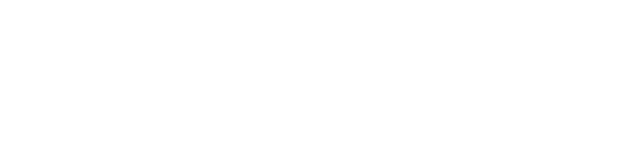
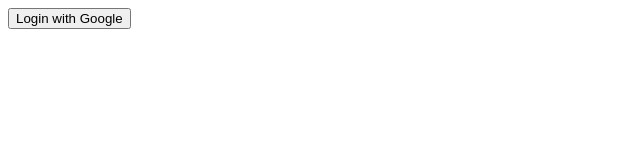
Before and after one commit to lukenems/firebase-sandbox, a plain HTML site: page public/index.html in a window 1280 px wide. Shown: the whole page, without its empty margins (0-640 px from the left). Drawn offline with Linux system fonts and the light colour scheme; some packages are replaced by stand-ins of ours.

Commit message:
Google auth configured, sooo easy

```diff
--- a/public/app.js
+++ b/public/app.js
@@ -0,0 +1,15 @@
+document.addEventListener('DOMContentLoaded', function() {
+    const app = firebase.app();
+    console.log(app)
+});
+
+function googleLogin() {
+  const provider = new firebase.auth.GoogleAuthProvider();
+
+  firebase.auth().signInWithPopup(provider)
+    .then(result => {
+      const user = result.user;
+      document.write(`Hello ${user.displayName}`);
+      console.log(user)
+    })
+}
--- a/public/index.html
+++ b/public/index.html
@@ -16,6 +16,10 @@
     <script defer src="/__/firebase/init.js"></script>
   </head>
   <body>
+    <button onclick="googleLogin()">
+      Login with Google
+    </button>
+
     <script src="app.js"></script>
   </body>
 </html>
```
